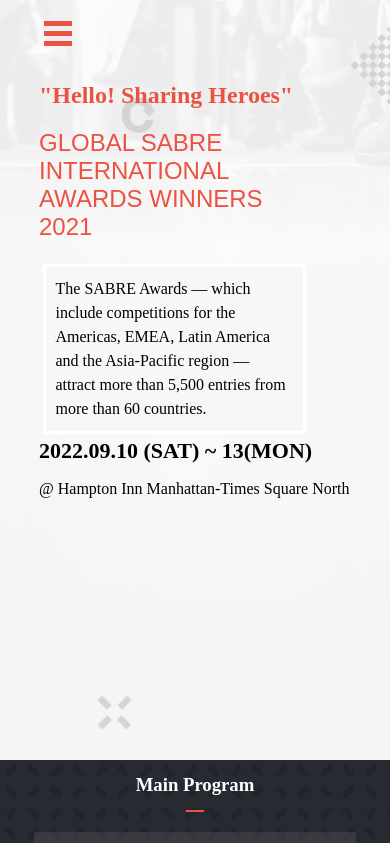
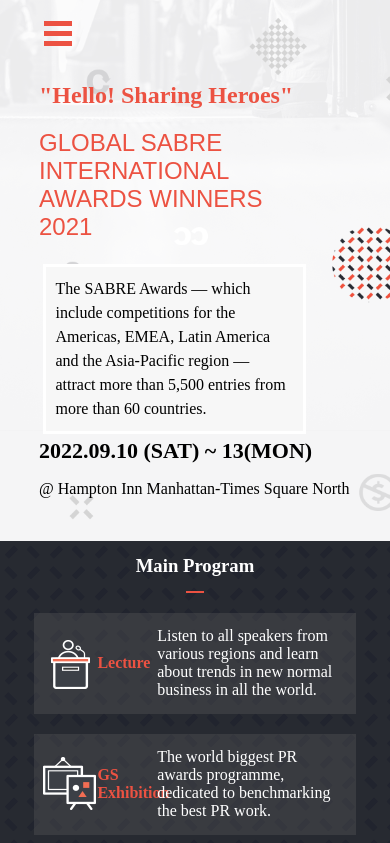
Before and after one commit to Carshy/Talanta-Fountain, a website: page index.html in a window 390 px wide. Shown: the top 843 px of the page. Drawn offline with Linux system fonts and the light colour scheme; a web font is replaced by a local one.

Commit message:
Made changes to style.css to fix linter errors

```diff
--- a/templates/style.css
+++ b/templates/style.css
@@ -38,7 +38,7 @@
     top: 0;
     background-image: url(../images/sabre-bg.png);
     width: 100%;
-    height: 90vh;
+    padding-bottom: 11%;
     background-repeat: no-repeat;
     background-size: cover;
     background-blend-mode: soft-light;
@@ -96,6 +96,7 @@
     height: 100%;
     padding: 1px 0 0 28px;
   }
+
   .main-program-link a {
     color: #fff;
     text-decoration: none;
@@ -314,7 +315,6 @@
 /* ****************************Desktop Version*************************************************** */
 
 @media screen and (min-width: 768px) {
-
   /* start of hidden displays */
 
   .hamburger {
@@ -354,7 +354,6 @@
 
   .upper-group li i {
     font-size: 14px;
-    /* padding-top: 8%; */
   }
 
   .nav-bar {
```
